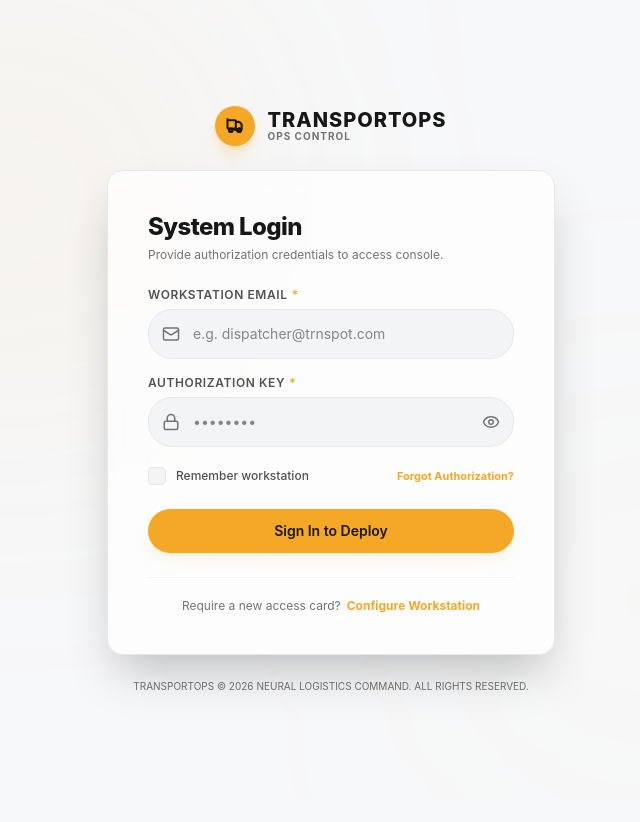
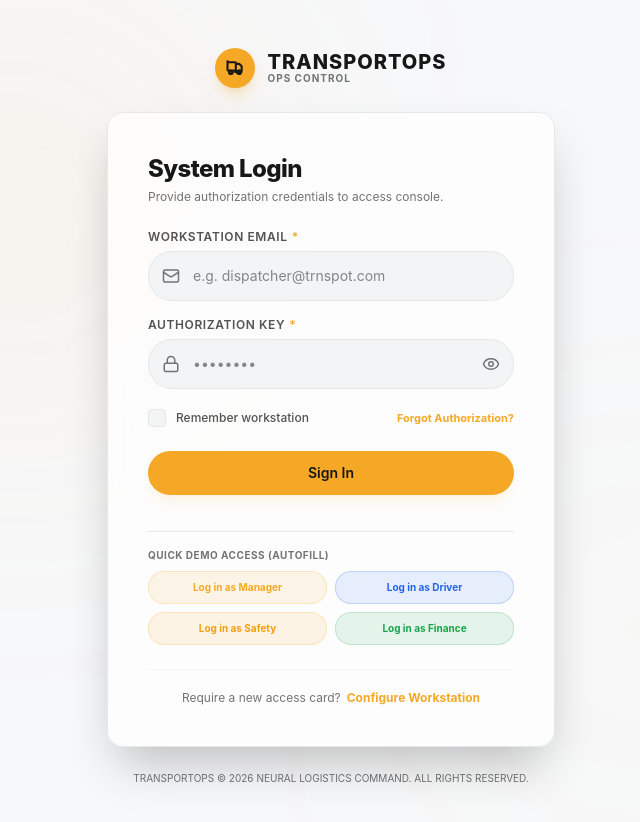
Before and after one commit to Ranjitha04-S/TransitOps, a React (Vite) app in the folder client/: page /login in a window 1280 px wide. Shown: the top 822 px of the page, without its empty margins (309-949 px from the left). Before the commit the page ends 800 px from the top, so only its background shows below. Built offline with nearby package versions, Linux system fonts and the light colour scheme.

Commit message:
feat: quick role autofill credentials pills for login card screen

```diff
--- a/client/src/pages/Login.jsx
+++ b/client/src/pages/Login.jsx
@@ -11,6 +11,30 @@ import Button from '../components/common/Button';
 const Login = () => {
   const { login, register } = useAuth();
   const navigate = useNavigate();
+
+  const handleQuickAutofill = async (email, roleLabel) => {
+    setApiError('');
+    setErrors({});
+    const defaultPassword = 'password123';
+
+    setLoginFields((prev) => ({
+      ...prev,
+      email: email,
+      password: defaultPassword
+    }));
+
+    setLoading(true);
+    try {
+      await login(email, defaultPassword);
+      navigate('/');
+    } catch (err) {
+      console.error(err);
+      const errMsg = err.response?.data?.message || err.message || `Autofill authentication failed for ${roleLabel}.`;
+      setApiError(errMsg);
+    } finally {
+      setLoading(false);
+    }
+  };
 
   // Mode state: 'login' | 'register'
   const [mode, setMode] = useState('login');
@@ -276,8 +300,48 @@ const Login = () => {
             </div>
 
             <Button type="submit" fullWidth loading={loading}>
-              Sign In to Deploy
+              Sign In
             </Button>
+
+            <div className="mt-5 pt-4 border-t border-border flex flex-col gap-2">
+              <span className="text-[10px] font-bold uppercase tracking-wider text-text-muted select-none">
+                Quick Demo Access (Autofill)
+              </span>
+              <div className="grid grid-cols-2 gap-2">
+                <button
+                  type="button"
+                  onClick={() => handleQuickAutofill('manager@transitops.com', 'Fleet Manager')}
+                  disabled={loading}
+                  className="py-2 px-2.5 bg-primary/10 hover:bg-primary/20 text-primary border border-primary/20 text-[10px] font-bold rounded-lg transition-colors cursor-pointer text-center"
+                >
+                  Log in as Manager
+                </button>
+                <button
+                  type="button"
+                  onClick={() => handleQuickAutofill('driver@transitops.com', 'Driver')}
+                  disabled={loading}
+                  className="py-2 px-2.5 bg-info/10 hover:bg-info/20 text-info border border-info/20 text-[10px] font-bold rounded-lg transition-colors cursor-pointer text-center"
+                >
+                  Log in as Driver
+                </button>
+                <button
+                  type="button"
+                  onClick={() => handleQuickAutofill('safety@transitops.com', 'Safety Officer')}
+                  disabled={loading}
+                  className="py-2 px-2.5 bg-warning/10 hover:bg-warning/20 text-warning border border-warning/20 text-[10px] font-bold rounded-lg transition-colors cursor-pointer text-center"
+                >
+                  Log in as Safety
+                </button>
+                <button
+                  type="button"
+                  onClick={() => handleQuickAutofill('finance@transitops.com', 'Financial Analyst')}
+                  disabled={loading}
+                  className="py-2 px-2.5 bg-success/10 hover:bg-success/20 text-success border border-success/20 text-[10px] font-bold rounded-lg transition-colors cursor-pointer text-center"
+                >
+                  Log in as Finance
+                </button>
+              </div>
+            </div>
           </form>
         ) : (
           /* Registration Form */
```
Also changed, not shown: 2 other files (tests, documents, lock files or other folders).
